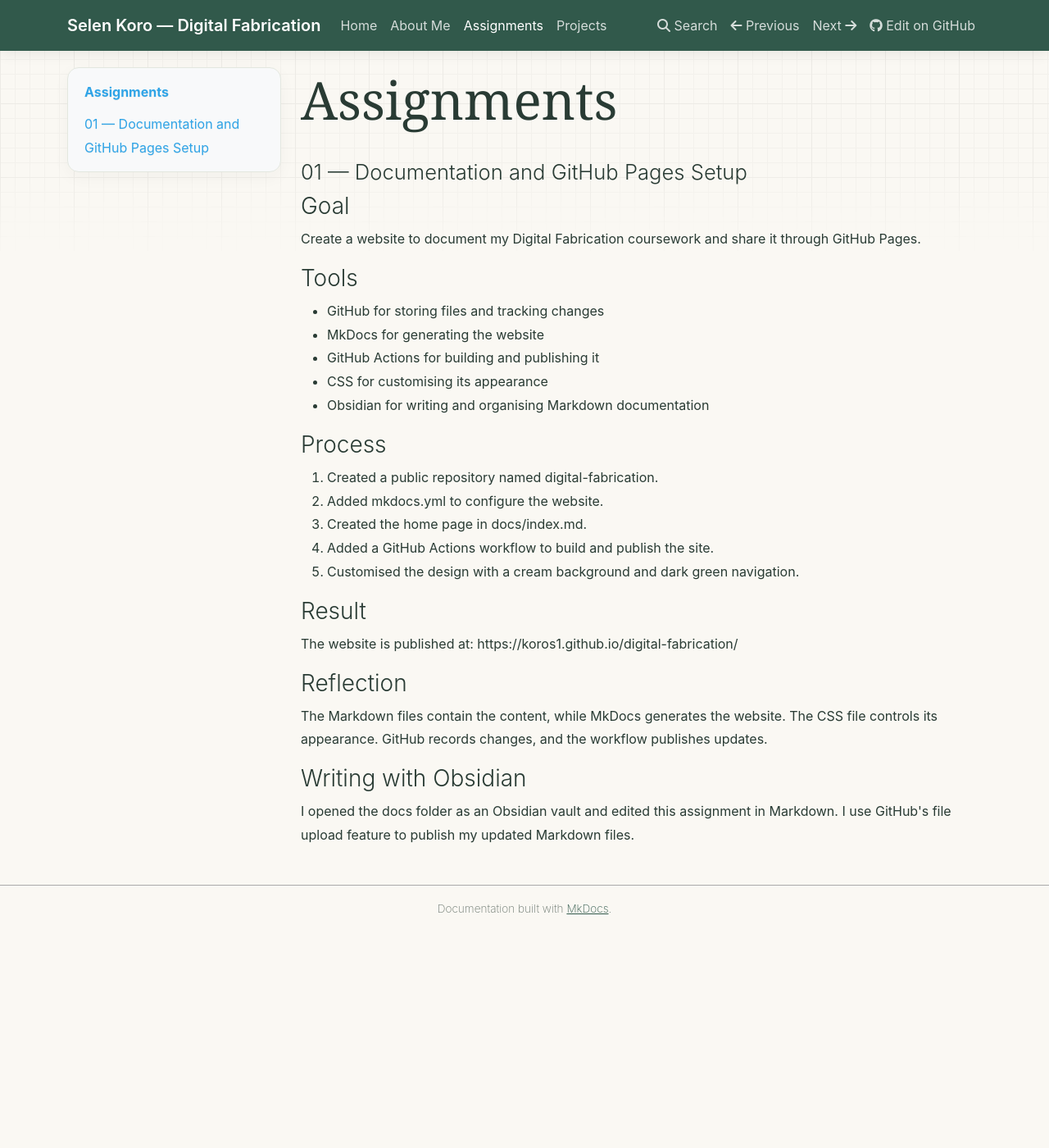
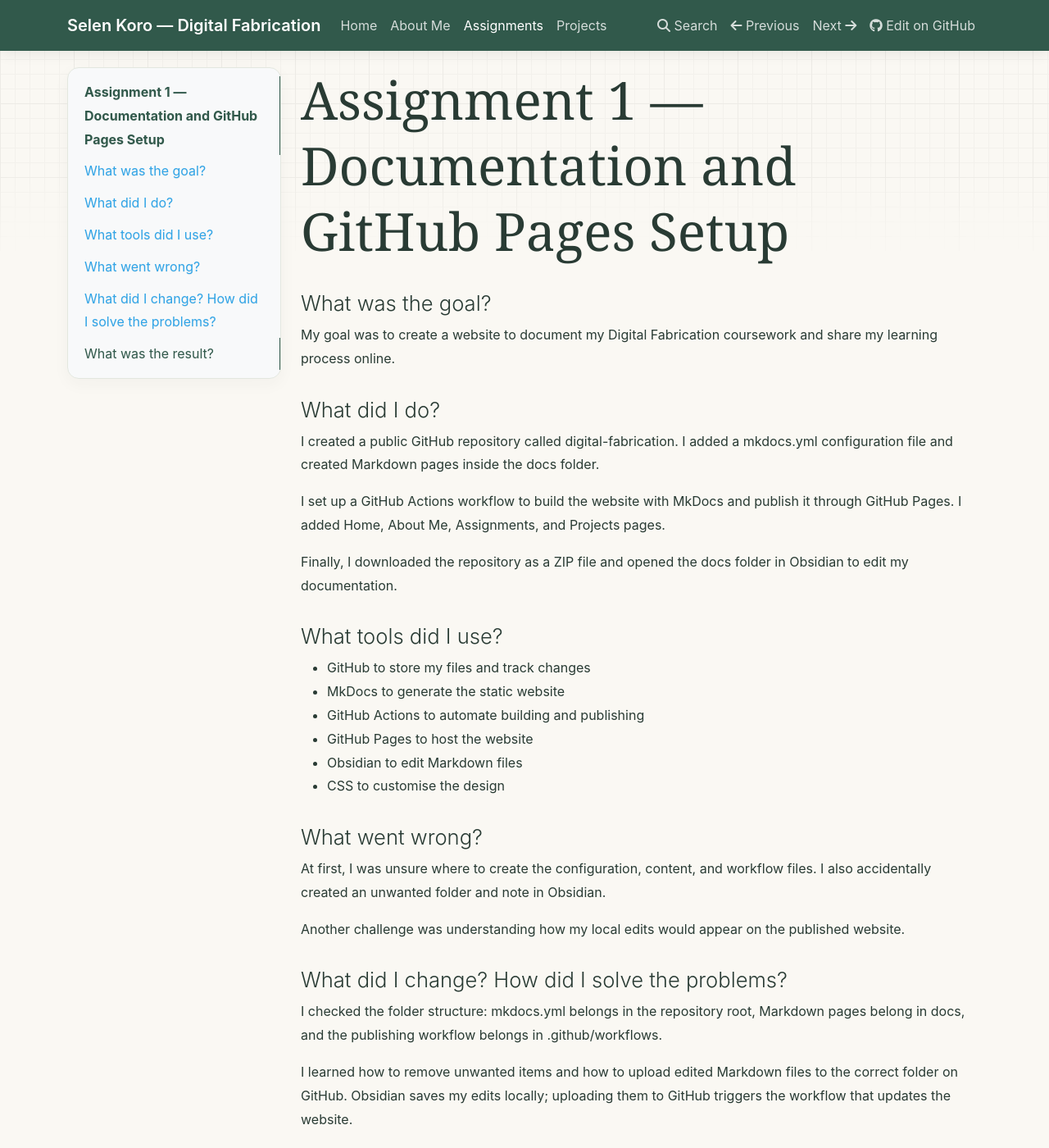
Before and after one commit to Koros1/digital-fabrication, an MkDocs documentation site: the page built from docs/assignments.md, in a window 1280 px wide and 1400 px high. Shown: the whole window at 82% size. Built offline with MkDocs 1.6.1, drawn with Linux system fonts in a browser that asks for light colours; nearby versions of some CDN libraries; some of the changed text lies outside the part shown.

Commit message:
Add files via upload

```diff
--- a/docs/assignments.md
+++ b/docs/assignments.md
@@ -1,35 +1,62 @@
-# Assignments
+# Assignment 1 — Documentation and GitHub Pages Setup
 
-## 01 — Documentation and GitHub Pages Setup
+## What was the goal?
 
-### Goal
-Create a website to document my Digital Fabrication coursework
-and share it through GitHub Pages.
+My goal was to create a website to document my Digital
+Fabrication coursework and share my learning process online.
 
-### Tools
-- GitHub for storing files and tracking changes
-- MkDocs for generating the website
-- GitHub Actions for building and publishing it
-- CSS for customising its appearance
-- Obsidian for writing and organising Markdown documentation
+## What did I do?
 
-### Process
-1. Created a public repository named digital-fabrication.
-2. Added mkdocs.yml to configure the website.
-3. Created the home page in docs/index.md.
-4. Added a GitHub Actions workflow to build and publish the site.
-5. Customised the design with a cream background and dark green navigation.
+I created a public GitHub repository called digital-fabrication.
+I added a mkdocs.yml configuration file and created Markdown
+pages inside the docs folder.
 
-### Result
-The website is published at:
-https://koros1.github.io/digital-fabrication/
+I set up a GitHub Actions workflow to build the website with
+MkDocs and publish it through GitHub Pages. I added Home,
+About Me, Assignments, and Projects pages.
 
-### Reflection
-The Markdown files contain the content, while MkDocs generates
-the website. The CSS file controls its appearance.
-GitHub records changes, and the workflow publishes updates.
+Finally, I downloaded the repository as a ZIP file and opened
+the docs folder in Obsidian to edit my documentation.
 
-### Writing with Obsidian
-I opened the docs folder as an Obsidian vault and edited
-this assignment in Markdown. I use GitHub's file upload
-feature to publish my updated Markdown files.
+## What tools did I use?
+
+- GitHub to store my files and track changes
+- MkDocs to generate the static website
+- GitHub Actions to automate building and publishing
+- GitHub Pages to host the website
+- Obsidian to edit Markdown files
+- CSS to customise the design
+
+## What went wrong?
+
+At first, I was unsure where to create the configuration,
+content, and workflow files. I also accidentally created
+an unwanted folder and note in Obsidian.
+
+Another challenge was understanding how my local edits
+would appear on the published website.
+
+## What did I change? How did I solve the problems?
+
+I checked the folder structure: mkdocs.yml belongs in the
+repository root, Markdown pages belong in docs, and the
+publishing workflow belongs in .github/workflows.
+
+I learned how to remove unwanted items and how to upload
+edited Markdown files to the correct folder on GitHub.
+Obsidian saves my edits locally; uploading them to GitHub
+triggers the workflow that updates the website.
+
+I also added a custom CSS file to change the navigation
+colour, background colour, typography, and spacing.
+
+## What was the result?
+
+I created and published a working documentation website
+with four main sections. I checked the home page and
+confirmed that the publishing workflow completed successfully.
+
+I can now write my documentation in Obsidian and upload
+updates to GitHub as the course progresses.
+
+[Visit my website](https://koros1.github.io/digital-fabrication/)
```
